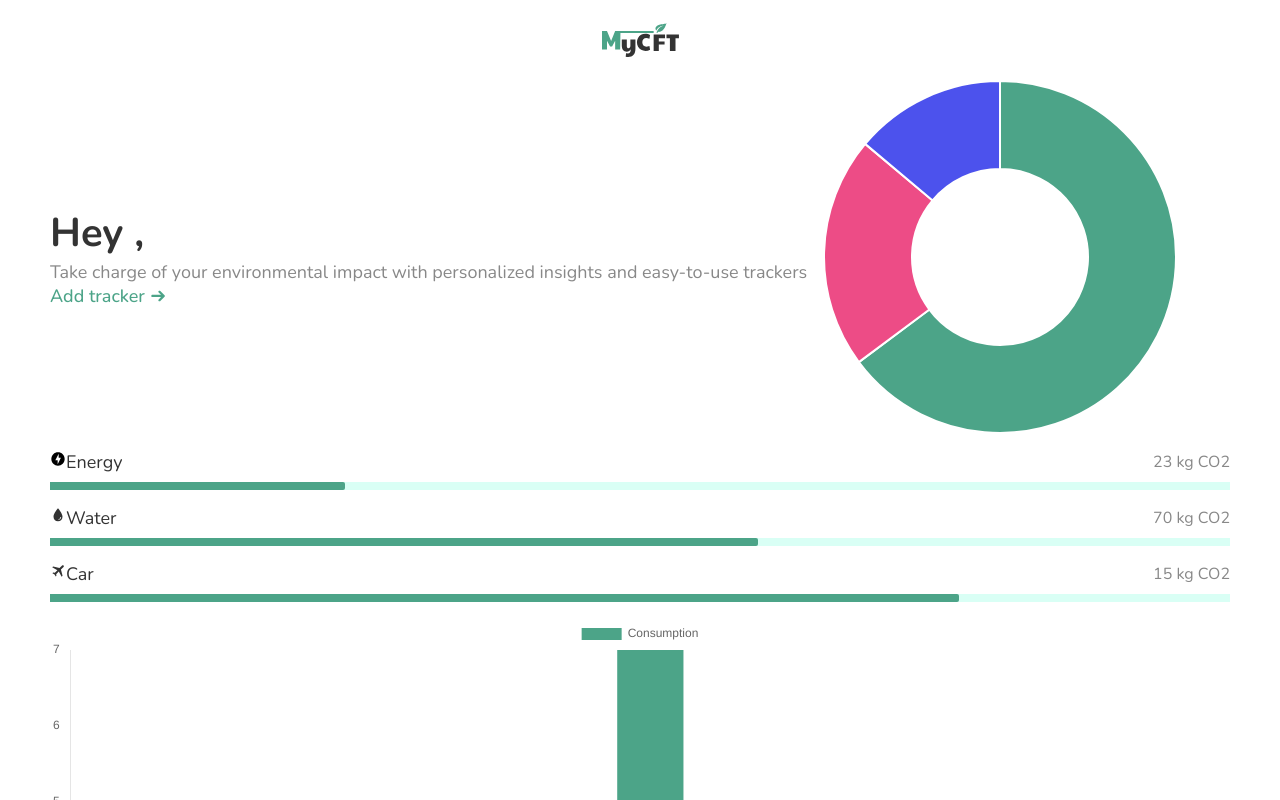
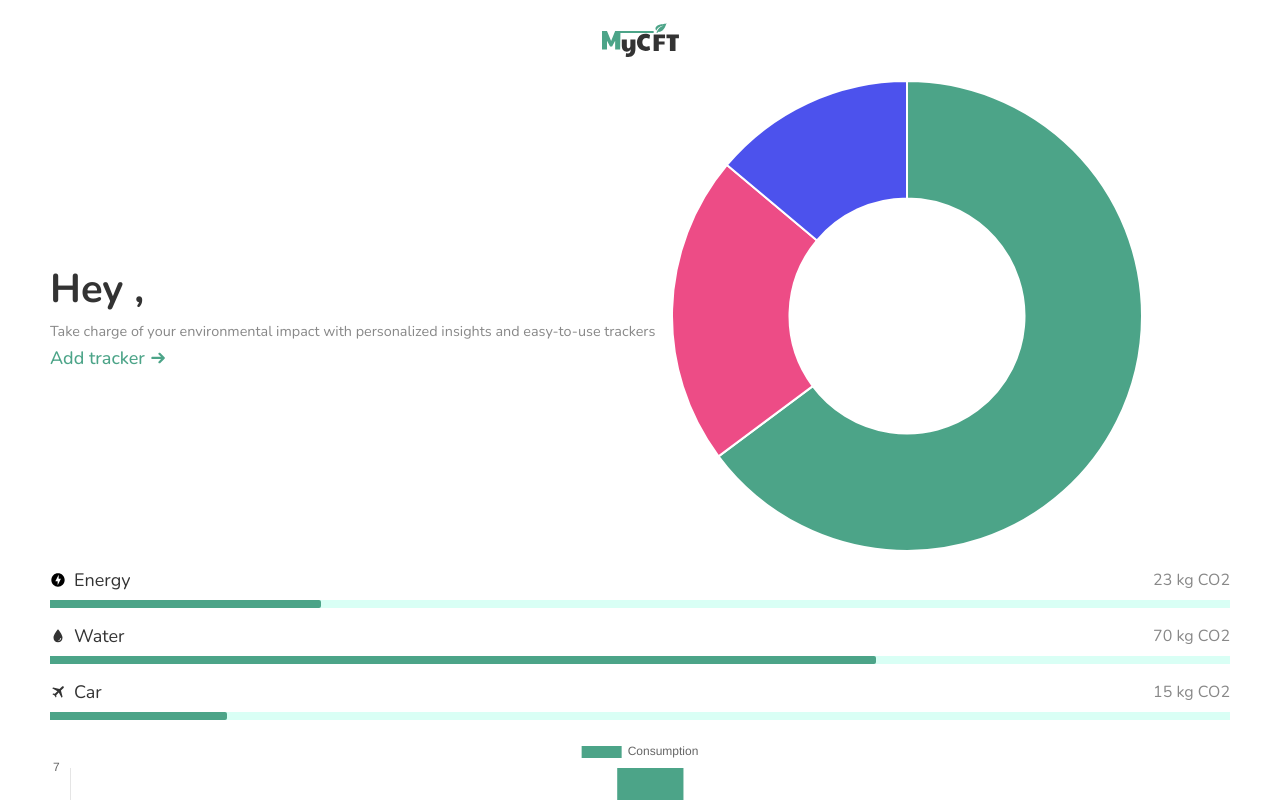
Before and after one commit to bogdangosa/MyCFT-frontend, a React (Vite) app: page / in a window 1280 px wide. Shown: the top 800 px of the page. Built offline with nearby package versions, Linux system fonts and the light colour scheme; no server answers; sample sign-in values are in the browser's storage.

Commit message:
animation

```diff
--- a/package.json
+++ b/package.json
@@ -14,6 +14,7 @@
     "axios": "^1.6.2",
     "chart.js": "^4.4.0",
     "firebase": "^10.6.0",
+    "framer-motion": "^10.16.5",
     "react": "^18.2.0",
     "react-chartjs-2": "^5.2.0",
     "react-dom": "^18.2.0",
--- a/src/Pages/Home.css
+++ b/src/Pages/Home.css
@@ -9,6 +9,10 @@
     flex-direction: column;
     align-items: flex-start!important;
     gap: 0.3rem;
+}
+
+.container-text-top .description{
+    font-size: 0.9rem;
 }
 
 .arrow-link{
@@ -44,5 +48,5 @@
 }
 
 .doughnut-chart-container{
-    width: 30%;
+    width: 40%;
 }
--- a/src/Pages/Home.jsx
+++ b/src/Pages/Home.jsx
@@ -54,9 +54,9 @@ const Home = () => {
   return (
     <div className='home container'>
         <section className="top-hero-container flex-start">
-          <div className="container-text-top">
+          <div className="container-text-top flex-start">
             <h1 className='c-text1'>Hey {user2?.name},</h1>
-            <p className='c-text2'>Take charge of your environmental impact with personalized insights and easy-to-use trackers</p>
+            <p className='c-text2 description'>Take charge of your environmental impact with personalized insights and easy-to-use trackers</p>
             <div className="arrow-link c-primary flex-start" onClick={()=>setAddTrackerPopUpState(true)}>
               <p>Add tracker</p>
               <svg width="10" height="10" viewBox="0 0 10 10" fill="none" xmlns="http://www.w3.org/2000/svg"> <g clip-path="url(#clip0_18_85)"> <path d="M8.63204 5.44164C8.74908 5.32445 8.81482 5.1656 8.81482 4.99997C8.81482 4.83435 8.74908 4.67549 8.63204 4.55831L6.27537 2.20039C6.15812 2.08314 5.9991 2.01727 5.83329 2.01727C5.66747 2.01727 5.50845 2.08314 5.3912 2.20039C5.27395 2.31764 5.20809 2.47666 5.20809 2.64247C5.20809 2.80829 5.27395 2.96731 5.3912 3.08456L6.6812 4.37497H1.87495C1.70919 4.37497 1.55022 4.44082 1.43301 4.55803C1.3158 4.67524 1.24995 4.83421 1.24995 4.99997C1.24995 5.16573 1.3158 5.3247 1.43301 5.44192C1.55022 5.55913 1.70919 5.62497 1.87495 5.62497H6.6812L5.3912 6.91497C5.33315 6.97303 5.2871 7.04195 5.25568 7.1178C5.22426 7.19366 5.20809 7.27495 5.20809 7.35706C5.20809 7.43916 5.22426 7.52046 5.25568 7.59631C5.2871 7.67216 5.33315 7.74109 5.3912 7.79914C5.44926 7.8572 5.51818 7.90325 5.59403 7.93467C5.66988 7.96609 5.75118 7.98226 5.83329 7.98226C5.91539 7.98226 5.99669 7.96609 6.07254 7.93467C6.14839 7.90325 6.21731 7.8572 6.27537 7.79914L8.63204 5.44164Z" fill="#4CA488"/> </g> <defs> <clipPath id="clip0_18_85"> <rect width="10" height="10" fill="white" transform="matrix(0 1 -1 0 10 0)"/> </clipPath> </defs> </svg>
@@ -67,9 +67,9 @@ const Home = () => {
         </div>
         </section>
       <section className="stats-section flex-start">
-        <StatElement label="Energy" percentage={25} icon={<img src='./energy-icon.svg'/>} unit={user.energy_consumption +" kg CO2"}/>
-        <StatElement label="Water" percentage={60} icon={<img src='./water-icon.svg'/>} unit={user.water_consumption +" kg CO2"}/>
-        <StatElement label="Car" percentage={77} icon={<img src='./travel-icon.svg'/>} unit={user.car_consumption +" kg CO2"}/>
+        <StatElement label="Energy" percentage={user.energy_consumption} icon={<img src='./energy-icon.svg'/>} unit={user.energy_consumption +" kg CO2"}/>
+        <StatElement label="Water" percentage={user.water_consumption} icon={<img src='./water-icon.svg'/>} unit={user.water_consumption +" kg CO2"}/>
+        <StatElement label="Car" percentage={user.car_consumption} icon={<img src='./travel-icon.svg'/>} unit={user.car_consumption +" kg CO2"}/>
       </section>
 
         <div className="period-container">
--- a/src/components/Cards/StatElement.css
+++ b/src/components/Cards/StatElement.css
@@ -4,6 +4,13 @@
 }
 .top-bar{
     width: 100%;
+}
+img{
+    display: block;
+}
+
+.label-container{
+    gap: 0.5rem;
 }
 
 .percentage-bar-container{
--- a/src/components/Cards/StatElement.jsx
+++ b/src/components/Cards/StatElement.jsx
@@ -1,7 +1,22 @@
 import React from 'react';
 import './StatElement.css';
+import { motion } from 'framer-motion';
 
 const StatElement = ({label,icon,percentage,unit}) => {
+
+  const Variants = {
+    in: {
+        width: `${percentage}%`,
+    },
+    out: {
+        width: 0,
+    },
+};
+const Transition = {
+    type: "tween",
+    duration:0.4
+};
+
   return (
     <div className='stat-element'>
         <div className="top-bar flex-space-between">
@@ -12,7 +27,13 @@ const StatElement = ({label,icon,percentage,unit}) => {
             <div className="unit c-text2">{unit}</div>
         </div>
         <div className="percentage-bar-container">
-            <div className="percentage-bar" style={{'width':`${percentage}%`}}></div>
+            <motion.div
+                variants={Variants}
+                initial="out"
+                animate="in"
+                exit="out"
+                transition={Transition}
+             className="percentage-bar" style={{'width':`${percentage}%`}}></motion.div>
         </div>
     </div>
   );
--- a/src/components/PopUps/AddConsumptionPopUp.jsx
+++ b/src/components/PopUps/AddConsumptionPopUp.jsx
@@ -3,12 +3,28 @@ import './AddConsumptionPopUp.css';
 import SimpleInput from '../FormElements/SimpleInput';
 import PopUpContainer from '../Containers/PopUpContainer';
 import SimpleButton from '../Buttons/SimpleButton';
+import { getCurrentFormattedDate } from '../../utils/getCurrentFormattedDate';
+import axios from 'axios';
+import { useUserContext } from '../../contexts/UserContext';
 
 const AddConsumptionPopUp = ({close,tracker}) => {
     const [value,setValue] = useState("");
+    const user = useUserContext();
 
-    const sendTracker = ()=>{
+    const sendTracker = async ()=>{
+      console.log(user);
+        const end_date = getCurrentFormattedDate();
         console.log(tracker);
+        const response = await axios.post(`${import.meta.env.VITE_SERVER_ADRESS}/trackers/${user.uid}`,{
+            tracker:tracker,
+            value:value,
+            start_date:end_date,
+            end_date:end_date,
+        })
+        if(response.data=="valid")
+            close();
+        else
+          console.log(response.data);
     }
 
   return (
--- a/src/hooks/useUser.jsx
+++ b/src/hooks/useUser.jsx
@@ -12,7 +12,7 @@ const useUser = () => {
             console.log(user);
             if(user){
                 setUser(user);
-                getUserData(user.uid);
+                getUserData(user);
             }
             else
                 setUser("no user");
@@ -21,10 +21,10 @@ const useUser = () => {
     },[]);
 
 
-    const getUserData = async (uid) => {
-        const response = await axios.get(`${import.meta.env.VITE_SERVER_ADRESS}/users/${uid}`);
-       setUser({...User,...response.data});
-       console.log({...User,...response.data});
+    const getUserData = async (user) => {
+        const response = await axios.get(`${import.meta.env.VITE_SERVER_ADRESS}/users/${user.uid}`);
+       setUser({...user,...response.data});
+       console.log({...user,...response.data});
 
     }
 
--- /dev/null
+++ b/src/utils/getCurrentFormattedDate.js
@@ -0,0 +1,14 @@
+export function getCurrentFormattedDate() {
+    const months = [
+      "Jan", "Feb", "Mar", "Apr", "May", "Jun",
+      "Jul", "Aug", "Sep", "Oct", "Nov", "Dec"
+    ];
+
+    const currentDate = new Date();
+    const monthIndex = currentDate.getMonth();
+    const day = currentDate.getDate();
+    const year = currentDate.getFullYear();
+
+    const formattedDate = `${months[monthIndex]} ${day} ${year}`;
+    return formattedDate;
+  }
```
Also changed, not shown: 1 other file (tests, documents, lock files or other folders).
